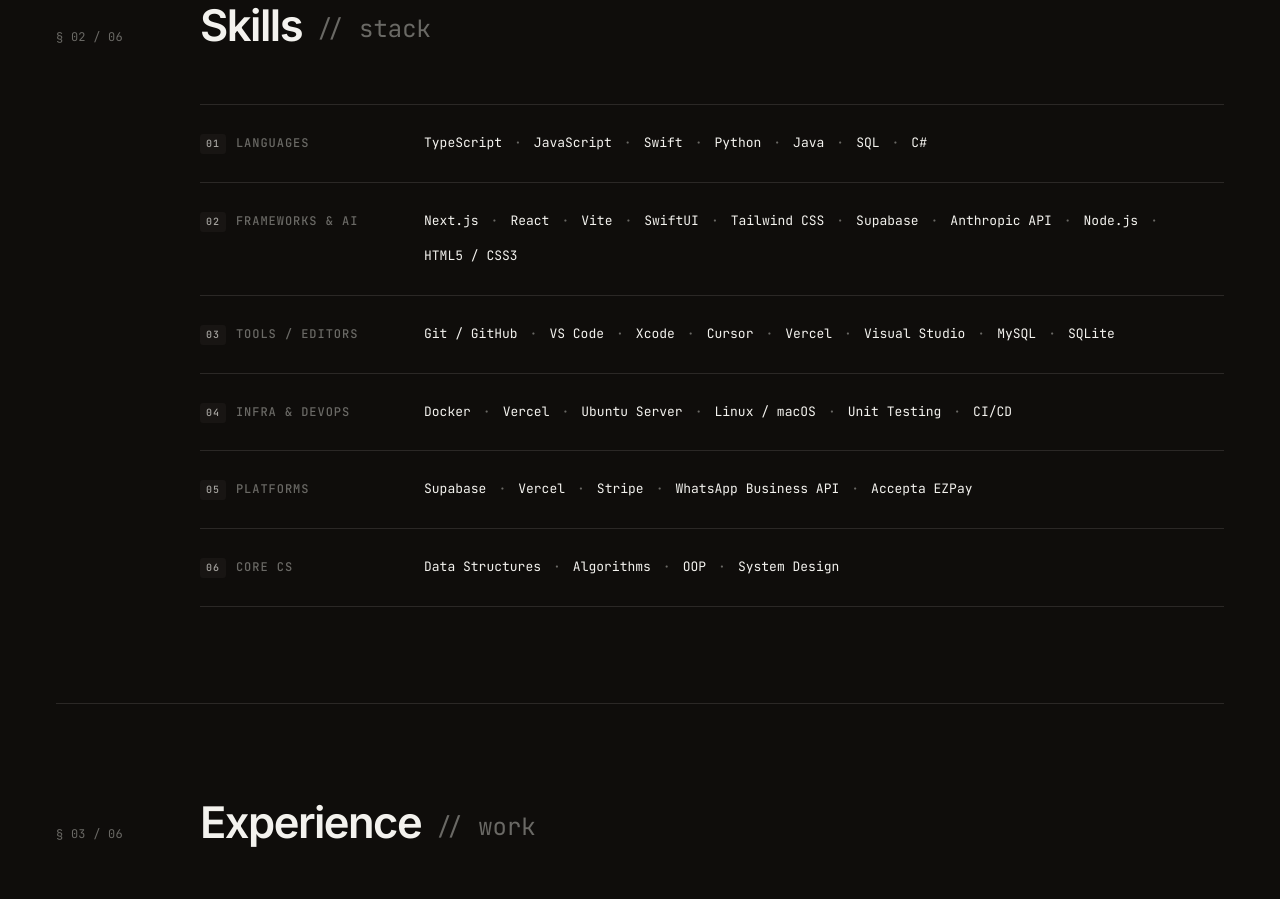
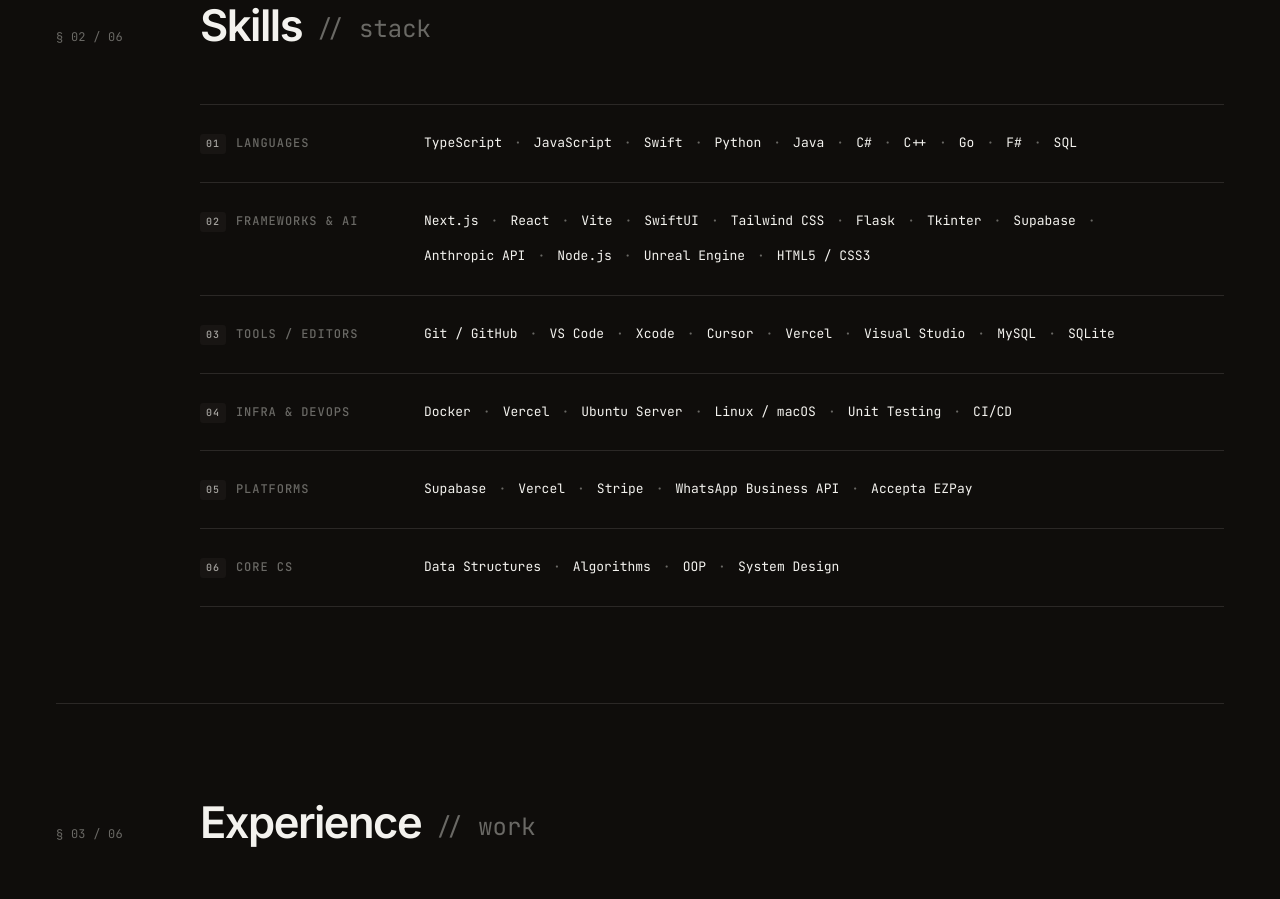
Before and after one commit to EduardoTorresAlamo/portfolio, a plain HTML site: page index.html in a window 1280 px wide. Shown: the part 1999-2898 px from the top of the page. Drawn offline with Linux system fonts and the light colour scheme.

Commit message:
fix: restore repo-backed skills (Go, F#, C++, Unreal Engine, Flask, Tkinter)

```diff
--- a/index.html
+++ b/index.html
@@ -1126,8 +1126,11 @@
             <span class="tag" data-hover>Swift</span>
             <span class="tag" data-hover>Python</span>
             <span class="tag" data-hover>Java</span>
+            <span class="tag" data-hover>C#</span>
+            <span class="tag" data-hover>C++</span>
+            <span class="tag" data-hover>Go</span>
+            <span class="tag" data-hover>F#</span>
             <span class="tag" data-hover>SQL</span>
-            <span class="tag" data-hover>C#</span>
           </div>
         </div>
         <div class="skill-group">
@@ -1138,9 +1141,12 @@
             <span class="tag" data-hover>Vite</span>
             <span class="tag" data-hover>SwiftUI</span>
             <span class="tag" data-hover>Tailwind CSS</span>
+            <span class="tag" data-hover>Flask</span>
+            <span class="tag" data-hover>Tkinter</span>
             <span class="tag" data-hover>Supabase</span>
             <span class="tag" data-hover>Anthropic API</span>
             <span class="tag" data-hover>Node.js</span>
+            <span class="tag" data-hover>Unreal Engine</span>
             <span class="tag" data-hover>HTML5 / CSS3</span>
           </div>
         </div>
```
